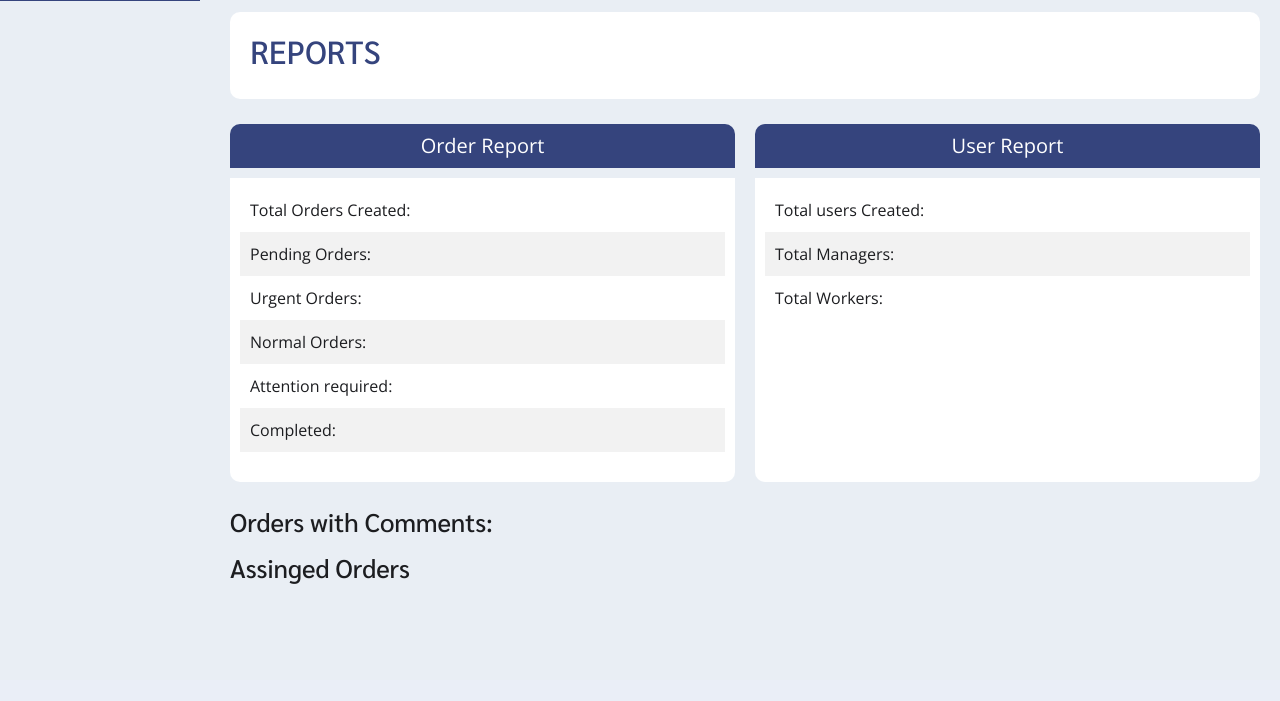
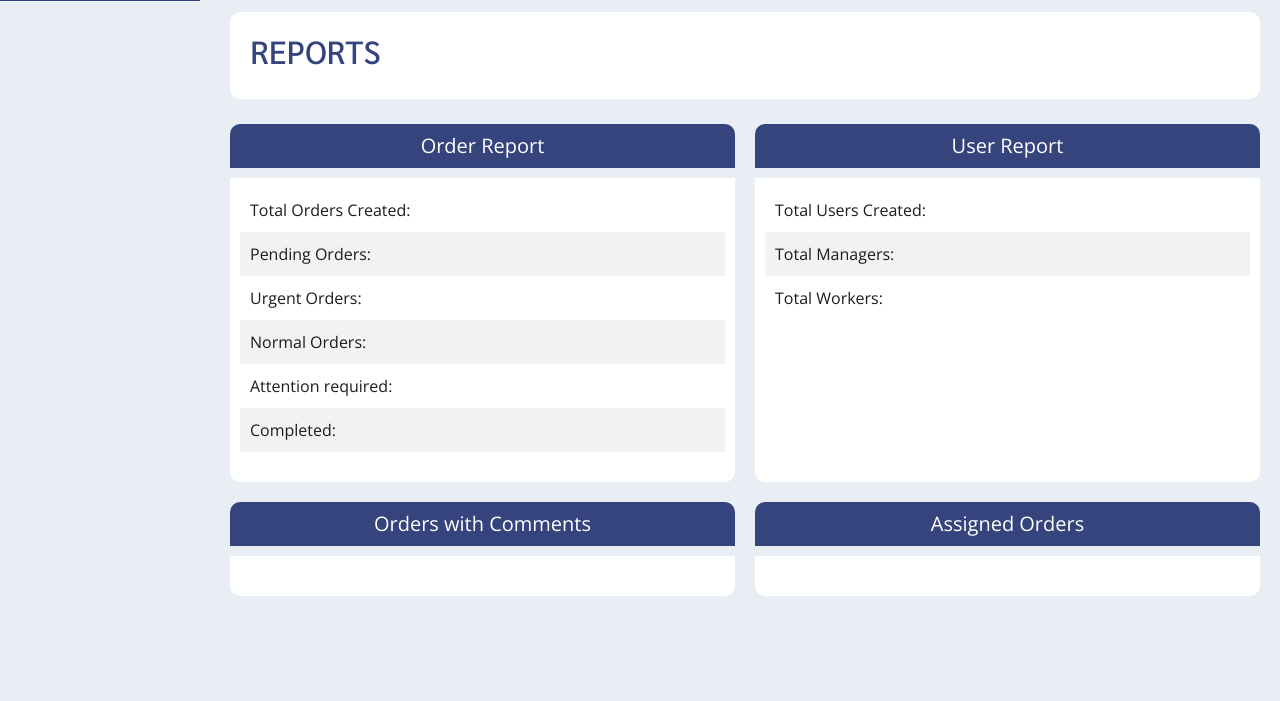
Before and after one commit to 582-41W-VA/Project-OMS, a Django app: template OMS/accounts/templates/accounts/reports.html in a window 1280 px wide. Shown: the part 799-1500 px from the top of the page. Before the commit the page ends 1383 px from the top, so only its background shows below. Run offline with Django 5.2, Linux system fonts and the light colour scheme; the template is opened without the code that fills it, so the values that code supplies are empty; some libraries are stand-ins or nearby versions.

Commit message:
stylise reports new tables and change from submit to save in update_user_form.html

```diff
--- a/OMS/accounts/templates/accounts/reports.html
+++ b/OMS/accounts/templates/accounts/reports.html
@@ -1,4 +1,5 @@
 {% extends 'accounts/main.html' %} {% load static %} {% block content %}
+
 <head>
   <link rel="stylesheet" href="{% static 'css/reports.css' %}" />
 </head>
@@ -40,12 +41,13 @@
         </table>
       </div>
     </article>
+
     <article class="item-container">
       <h5>User Report</h5>
       <div class="item">
         <table>
           <tr>
-            <td>Total users Created:</td>
+            <td>Total Users Created:</td>
             <td>{{users_created}}</td>
           </tr>
           <tr>
@@ -59,23 +61,34 @@
         </table>
       </div>
     </article>
-  </div>
 
+    <article class="item-container">
+      <h5>Orders with Comments</h5>
+      <div class="item">
+        <table>
+          <!-- {% for order in orders_with_comments %} -->
+          <tr>
+            <td>Order {{ order.id }}:</td>
+            <td>{{ order.num_comments }}</td>
+          </tr>
+          <!-- {% endfor %} -->
+        </table>
+      </div>
+    </article>
 
-  <h2>Orders with Comments:</h2>
-  <ul>
-    {% for order in orders_with_comments %}
-      <li>Order {{ order.id }} has {{ order.num_comments }} comments.</li>
-    {% endfor %}
-  </ul>
-
-  <div>
-    <h2>Assinged Orders</h2>
-    <ul>
-      {% for user in users %}
-      <li>{{ user.username }}: {{ user.num_orders_assigned }}</li>
-      {% endfor %}
-    </ul>
+    <article class="item-container">
+      <h5>Assigned Orders</h5>
+      <div class="item">
+        <table>
+          <!-- {% for user in users %} -->
+          <tr>
+            <td>{{ user.username }}:</td>
+            <td>{{ user.num_orders_assigned }}</td>
+          </tr>
+          <!-- {% endfor %} -->
+        </table>
+      </div>
+    </article>
   </div>
 </main>
 {% endblock %}
--- a/OMS/accounts/templates/accounts/update_user_form.html
+++ b/OMS/accounts/templates/accounts/update_user_form.html
@@ -31,7 +31,7 @@
             <p><span>Date Joined:</span> {{user.date_joined}}</p>
 
             <div class="buttons-container">
-              <input type="submit" value="Submit" />
+              <input type="submit" value="Save" />
               <a href="{% url 'users' %}">Cancel</a>
           </form>
         </article>
--- a/OMS/static/css/reports.css
+++ b/OMS/static/css/reports.css
@@ -78,3 +78,8 @@ table tr:nth-child(even) {
 table tr:hover {
   background-color: var(--color-blue-light);
 }
+
+
+table tr td:nth-child(2) {
+  width: 55px;
+}
```
Also changed, not shown: OMS/media/media/diamond-leaf-earrings.jpg (added), OMS/media/media/diamond-ring.jpg (added), OMS/media/media/goldsun-necklace.jpg (added), OMS/media/media/rosegold-bracelet.jpg (added).
